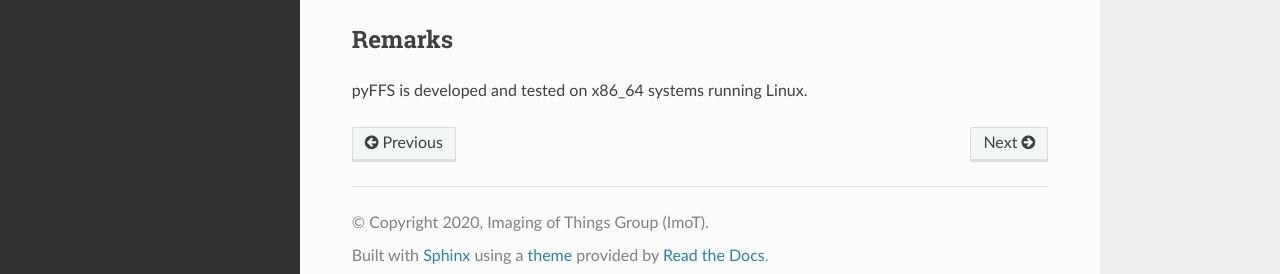
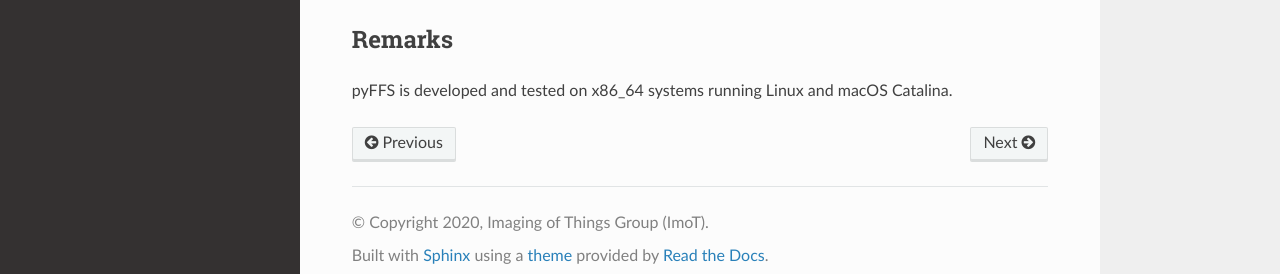
Before and after one commit to imagingofthings/pyFFS, a Sphinx documentation site: the page built from doc/general/install.rst, in a window 1280 px wide. Shown: the part 427-701 px from the top of the page. Built offline with Sphinx 7.4.7 and the Read the Docs theme 2.0.0, drawn with Linux system fonts in a browser that asks for light colours.

Commit message:
Add macOS Catalina as one of development systems.

```diff
--- a/doc/general/install.rst
+++ b/doc/general/install.rst
@@ -30,4 +30,4 @@ Developer Install
 Remarks
 -------
 
-pyFFS is developed and tested on x86_64 systems running Linux.
+pyFFS is developed and tested on x86_64 systems running Linux and macOS Catalina.
```
